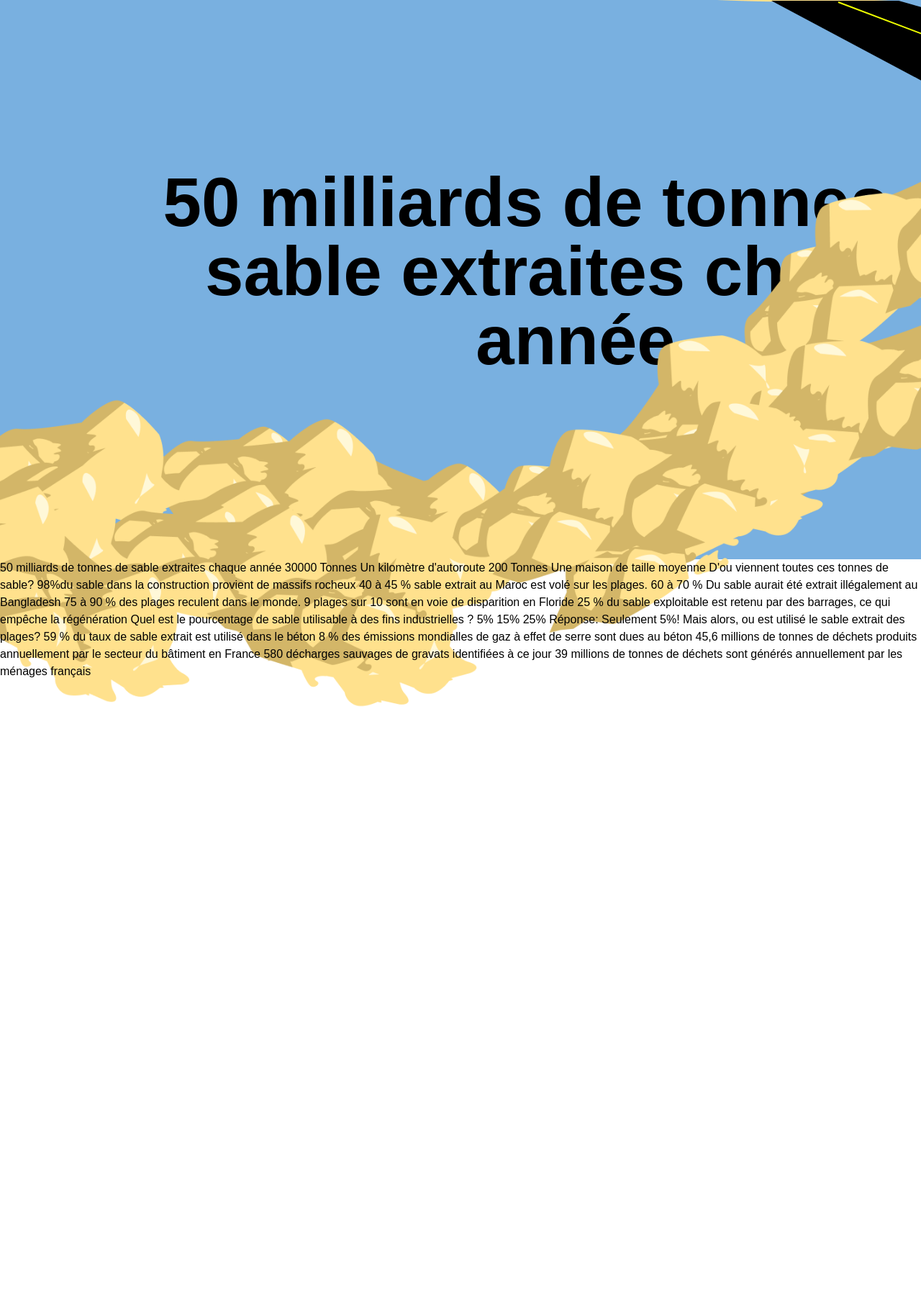
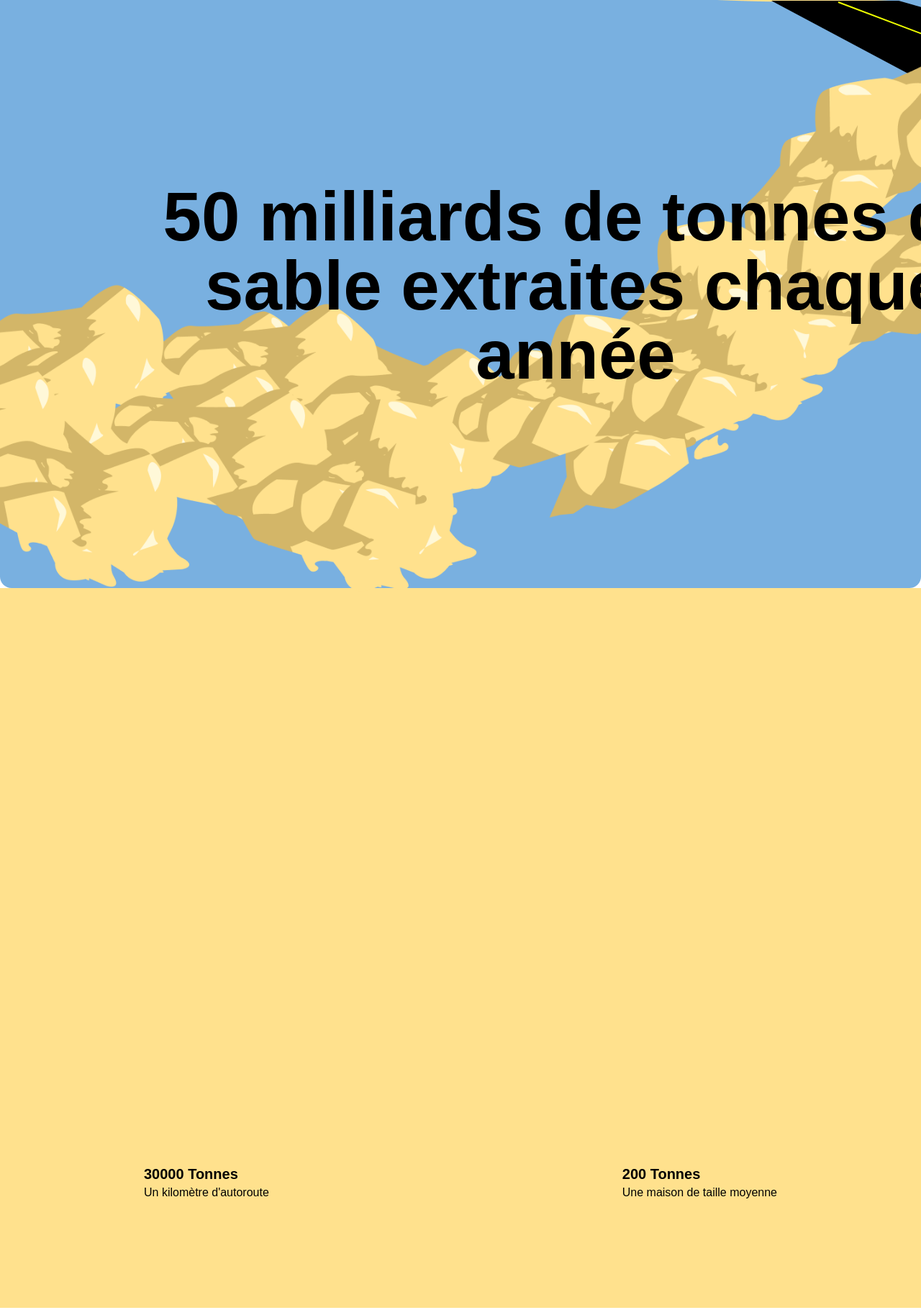
Before and after one commit to Corentin-Delvaque/SAE303-Corentin-Delvaque, a website built with Vite: page index.html in a window 1280 px wide. Shown: the part 823-2643 px from the top of the page at 72% size. Before the commit the page ends 2120 px from the top, so only its background shows below. Built offline with nearby package versions, Linux system fonts and the light colour scheme.

Commit message:
section 2-3 avancée, transition sable trou à corriger, illu section 3 à ajouter

```diff
--- a/index.html
+++ b/index.html
@@ -12,7 +12,7 @@
 <body>
   <main class="font-marianne">
     <!-- Section 1 -->
-    <section class="grid grid-cols-1 grid-rows-1 h-screen bg-bg-1">
+    <section class="grid grid-cols-1 grid-rows-1 h-screen bg-bg-blue">
 
       <!-- Pile de sable solo -->
       <img class="col-span-full row-span-full w-auto h-auto justify-self-end mt-40" src="./src/assets/single-sand-pile.png">
@@ -21,7 +21,7 @@
       <svg class="col-span-full row-span-full w-auto h-auto justify-self-end mt-206" xmlns="http://www.w3.org/2000/svg" width="208" height="1005" viewBox="0 0 208 1005" fill="none"><path d="M177.029 8.70079e-05L0 0L214.382 114.093L519.349 566.384L256 853C311.324 951.675 410.775 1096.76 681.864 924.082C952.954 751.401 893.941 613.666 830.549 566.384L309.047 37.5215L177.029 8.70079e-05Z" fill="black" /><path d="M93 2L352 100" stroke="#EEFF00" stroke-width="2" />
       </svg>
 
-      <h1 class="col-span-full row-span-full justify-self-start self-center font-bold text-9xl w-200 ml-50">Le sable une ressource fragile ?</h1>
+      <h1 class="col-span-full row-span-full justify-self-start self-center font-bold text-9xl w-200 ml-50 ">Le sable une ressource fragile ?</h1>
 
       <!-- Ademe logo -->
       <div class="z-10 w-30 col-span-full row-span-full justify-self-end mt-5 mr-5">
@@ -31,13 +31,31 @@
     </section>
 
     <!-- Section 2 -->
-    <section class="grid grid-cols-1 grid-rows-1 h-screen bg-bg-1">
+    <section class="grid grid-cols-1 grid-rows-1 h-210 bg-bg-blue rounded-b-2xl">
 
-      <h1 class="col-span-full row-span-full justify-self-start text-center self-center font-bold text-8xl w-300 ml-50">50 milliards de tonnes de sable extraites chaque année</h1>
+      <h1 class="z-10 col-span-full row-span-full justify-self-start text-center self-center font-bold text-8xl w-300 ml-50">50 milliards de tonnes de sable extraites chaque année</h1>
 
       <!-- transition piles de sables -->
-      <section class="col-span-full row-span-full justify-self-end -mt-60">
-        <img src="./src/assets/sand-pile-transition.png">
+      <section class="col-span-full row-span-full justify-self-end -mt-100 w-full">
+        <img class="w-full h-auto object-cover" src="./src/assets/sand-pile-transition.png" alt="Transition sable">
+      </section>
+
+    </section>
+
+
+
+    <!-- Section 3 -->
+    <section class="grid grid-cols-1 grid-rows-1 bg-bg-yellow h-250">
+      <section class="flex flex-row w-full justify-between px-50 mt-200">
+        <section>
+          <p class="text-xl font-bold">30000 Tonnes</p>
+          <p>Un kilomètre d'autoroute</p>
+        </section>
+
+        <section>
+          <p class="text-xl font-bold">200 Tonnes</p>
+          <p>Une maison de taille moyenne</p>
+        </section>
       </section>
 
     </section>
@@ -50,17 +68,6 @@
 
 
 
-
-
-
-
-
-
-  50 milliards de tonnes de sable extraites chaque année
-  30000 Tonnes
-  Un kilomètre d'autoroute
-  200 Tonnes
-  Une maison de taille moyenne
   D'ou viennent toutes ces tonnes de sable?
   98%du sable dans la construction provient de massifs rocheux
   40 à 45 %
--- a/src/style.css
+++ b/src/style.css
@@ -6,13 +6,14 @@
 @tailwind components; */
 
 @theme inline {
-    --color-bg-1: var(--bg-1);
+    --color-bg-blue: var(--bg-blue);
+    --color-bg-yellow: var(--bg-yellow);
     --ff : var(font-family);
 }
 
 :root {
-    --bg-1: #79B0E0;
-    --bg-2: #79B0E0;
+    --bg-blue: #79B0E0;
+    --bg-yellow: #FFE18D;
     --bg-3: #79B0E0;
     --bg-4: #79B0E0;
     --bg-5: #79B0E0;
```
